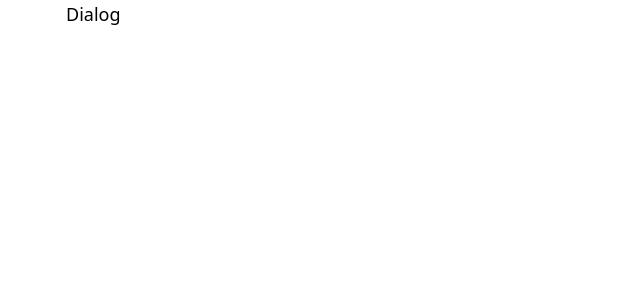
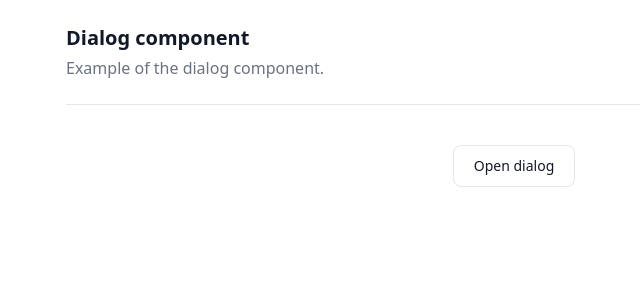
Before and after one commit to Liakhov/Dialog-component, an Angular app: page / in a window 1280 px wide. Shown: the top 300 px of the page, without its empty margins (126-766 px from the left). Built offline with nearby package versions, Linux system fonts and the light colour scheme.

Commit message:
10. fix file structure

```diff
--- a/src/app/app.routes.ts
+++ b/src/app/app.routes.ts
@@ -3,11 +3,7 @@ import { Routes } from '@angular/router';
 export const routes: Routes = [
   {
     path: '',
-    loadComponent: () => import('./demo/pages/component-list-page/component-list-page.component').then(c => c.ComponentListPageComponent)
-  },
-  {
-    path: 'dialog',
-    loadComponent: () => import('./demo/pages/dialog-demo-page/dialog-demo-page.component').then(c => c.DialogDemoPageComponent)
+    loadComponent: () => import('./pages/demo-page/demo-page.component').then(c => c.DemoPageComponent)
   },
   {
     path: '**',
--- a/src/app/demo/components/demo-dialog/demo-dialog.component.html
+++ b/src/app/components/demo-dialog/demo-dialog.component.html
@@ -1,6 +1,6 @@
 <div class="py-5 px-6 bg-white rounded-lg shadow">
   <div class="flex items-center justify-between mb-4">
-    <h3 class="text-lg font-semibold text-gray-900">Modal Title</h3>
+    <h3 class="text-lg font-semibold text-gray-900">Dialog Title</h3>
     <button
       type="button"
       class="flex justify-center items-center w-8 h-8 text-gray-400 hover:text-gray-800"
--- a/src/app/demo/components/demo-dialog/demo-dialog.component.ts
+++ b/src/app/components/demo-dialog/demo-dialog.component.ts
@@ -1,6 +1,6 @@
 import { Component, HostListener, inject } from '@angular/core';
 
-import { DIALOG_REF_TOKEN } from "@dialog/dialog.service";
+import { DIALOG_REF_TOKEN } from '@dialog/dialog.service';
 
 @Component({
   selector: 'app-demo-dialog',
--- a/src/app/demo/pages/component-list-page/component-list-page.component.html
+++ /dev/null
@@ -1,5 +0,0 @@
-<ul class="flex flex-col gap-4 w-full mx-auto max-w-4xl">
-  <li class="text-lg cursor-pointer" routerLink="./dialog">
-    Dialog
-  </li>
-</ul>
--- a/src/app/demo/pages/dialog-demo-page/dialog-demo-page.component.html
+++ b/src/app/pages/demo-page/demo-page.component.html
@@ -1,6 +1,6 @@
 <div class="mx-auto max-w-4xl">
-  <div class="mb-6 pb-6 border-b border-gray-200">
-    <h3 class="text-xl font-semibold leading-7 text-gray-900">Dialog</h3>
+  <div class="my-6 pb-6 border-b border-gray-200">
+    <h3 class="text-xl font-semibold leading-7 text-gray-900">Dialog component</h3>
     <p class="mt-1 text-base leading-6 text-gray-500">Example of the dialog component.</p>
   </div>
   <div class="flex flex-col gap-6">
```
Also changed, not shown: src/app/demo/pages/component-list-page/component-list-page.component.ts (deleted, +0 -13 lines), src/app/pages/demo-page/demo-page.component.ts (renamed from src/app/demo/pages/dialog-demo-page/dialog-demo-page.component.ts, +5 -5 lines).
